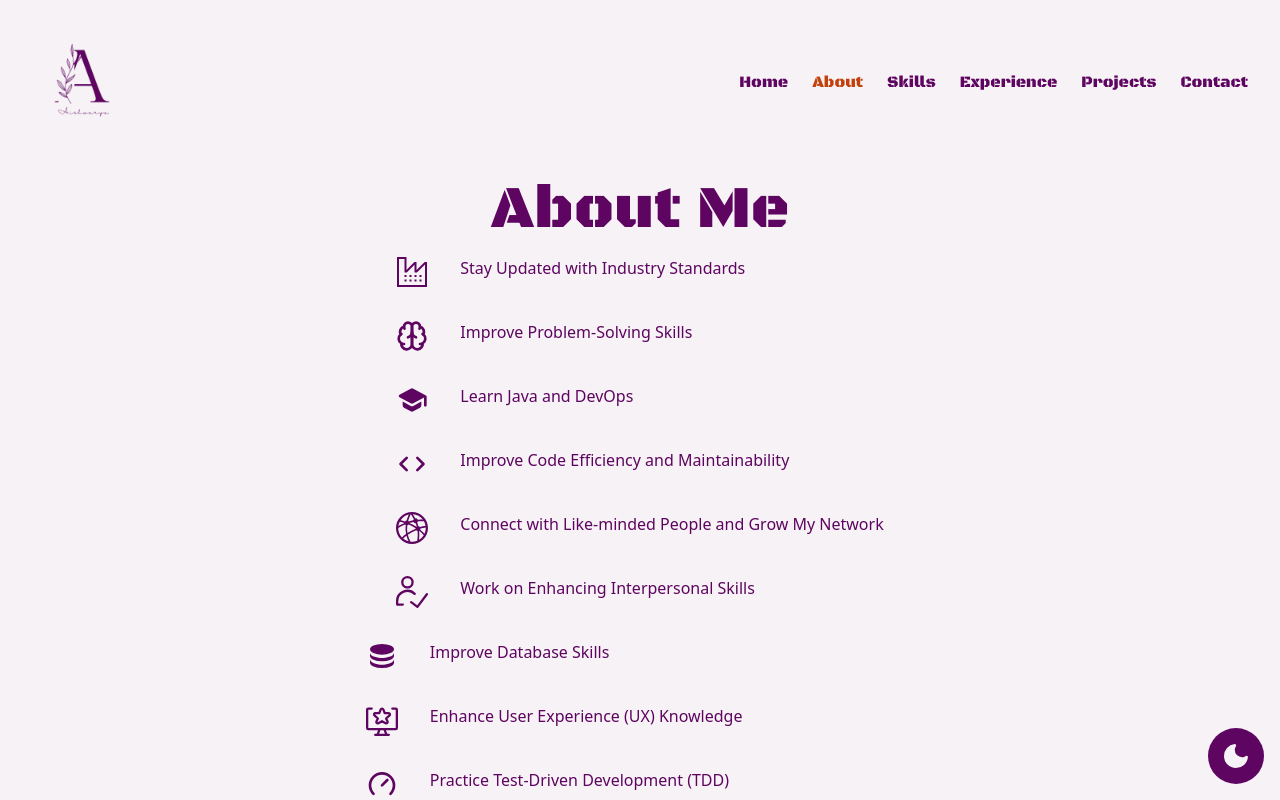
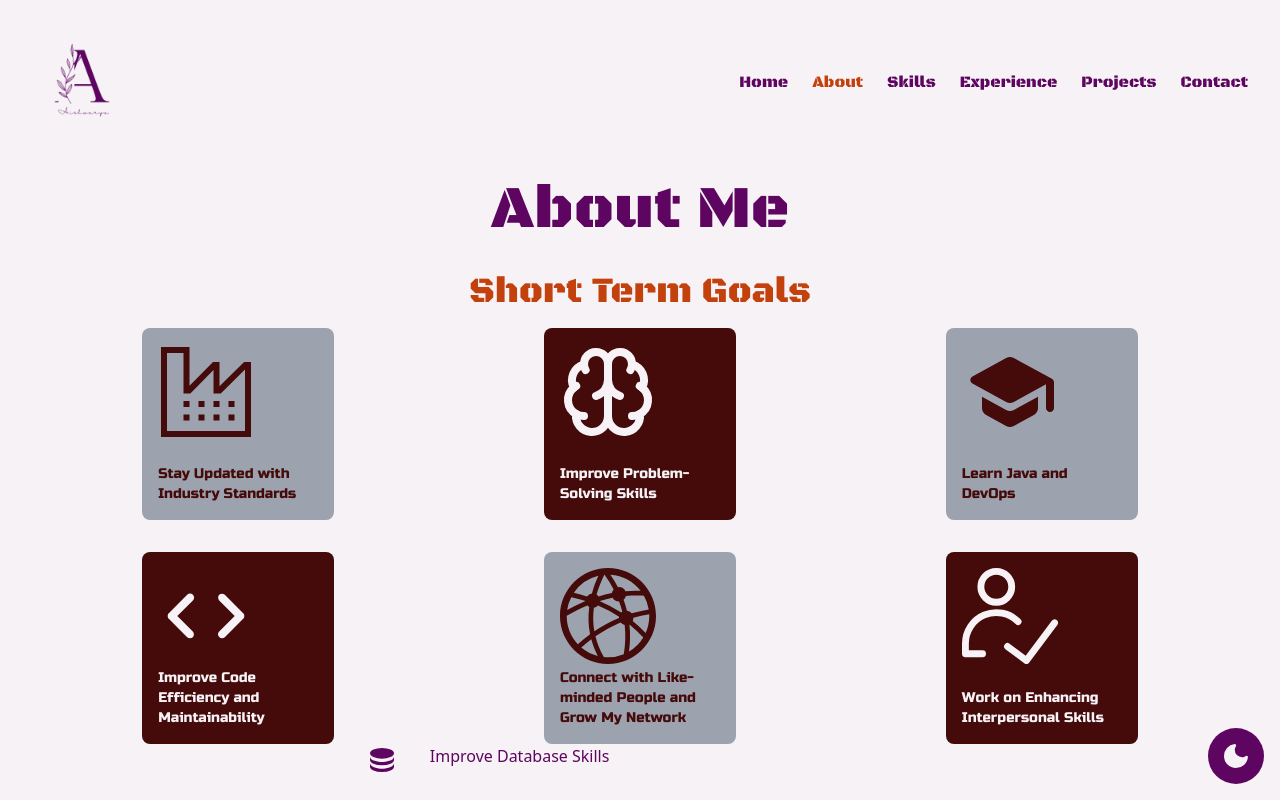
Before and after one commit to AishwaryaSubash/portfolio-website, a React (Vite) app: page /about in a window 1280 px wide. Shown: the top 800 px of the page. Built offline with nearby package versions, Linux system fonts and the light colour scheme.

Commit message:
short term goals

```diff
--- a/src/pages/About.tsx
+++ b/src/pages/About.tsx
@@ -1,20 +1,49 @@
-import { interests, longTermGoals, shortTermGoals } from "../utils/constants";
+import {
+  interests,
+  longTermGoals,
+  shortTermGoals,
+  // topSkills,
+} from "../utils/constants";
 import pageTransition from "../utils/pageTransition";
+// import { circleStyles } from "../utils/style";
 
 const About = () => {
   return (
     <div className="flex flex-col justify-center items-center bg-lightBg text-lightText dark:bg-darkBg dark:text-darkText">
       <p className="text-6xl font-headingFont my-4">About Me</p>
-      <div>
-        {shortTermGoals.map((goal, index) => (
-          <div key={index} className="flex">
-            <div
-              dangerouslySetInnerHTML={{ __html: goal.image }}
-              className="w-16 h-16 cursor-pointer max-sm:w-12 max-sm:h-12"
-            />
-            <p>{goal.content}</p>
+      {/* <div className="relative flex items-center justify-center w-6/12">
+        {topSkills.map((skill, index) => (
+          <div key={index} className={`absolute flex ${circleStyles[index]}`}>
+            <p className="flex items-center justify-center text-center bg-lightText text-lightBg dark:bg-darkText dark:text-darkBg p-4 w-40 h-40 rounded-full">
+              {skill}
+            </p>
           </div>
         ))}
+      </div> */}
+      {/* mt-44 */}
+
+      <div className="flex flex-col w-11/12">
+        <p className="text-4xl text-center text-lightHighlight dark:text-darkHighlight font-headingFont my-4 max-lg:px-4">
+          Short Term Goals
+        </p>
+        <div className="grid grid-cols-3 items-center justify-items-center gap-8 font-textFont max-md:grid-cols-2">
+          {shortTermGoals.map((goal, index) => (
+            <div
+              key={index}
+              className={`flex flex-col justify-between h-48 w-48 p-4 rounded-lg max-sm:h-36 max-sm:w-44 ${
+                index % 2 === 0
+                  ? "bg-lightHighlightBg text-lightAltHighlight dark:bg-darkHighlightBg dark:text-lightBg"
+                  : "bg-lightAltHighlight text-lightBg dark:bg-darkAltHighlight dark:text-darkBg"
+              }`}
+            >
+              <div
+                dangerouslySetInnerHTML={{ __html: goal.image }}
+                className="w-24 h-24 cursor-pointer max-sm:w-10 max-sm:h-10"
+              />
+              <p className="text-sm">{goal.content}</p>
+            </div>
+          ))}
+        </div>
       </div>
       <div>
         {longTermGoals.map((goal, index) => (
--- a/src/pages/Skills.tsx
+++ b/src/pages/Skills.tsx
@@ -70,9 +70,9 @@ const Skills = () => {
                           </div>
                         </div>
                       </MediaQuery>
-                      <div className="flex flex-start overflow-hidden w-full font-sans rounded-full text-xs font-medium h-3 bg-gray-400 dark:bg-neutral-600 ">
+                      <div className="flex flex-start overflow-hidden w-full font-sans rounded-full text-xs font-medium h-3 bg-lightHighlightBg dark:bg-darkHighlightBg">
                         <motion.div
-                          className="flex justify-center items-center h-full overflow-hidden break-all rounded-full  bg-red-950 dark:bg-yellow-100"
+                          className="flex justify-center items-center h-full overflow-hidden break-all rounded-full bg-lightAltHighlight dark:bg-darkAltHighlight"
                           initial={{ width: 0 }}
                           animate={{ width: `${item.proficiency}%` }}
                           transition={{ duration: 1, delay: 1 }}
--- /dev/null
+++ b/src/utils/style.ts
@@ -0,0 +1,7 @@
+export const circleStyles: { [key: number]: string } = {
+  0: "top-0 left-0",
+  1: "top-0 left-[130px]",
+  2: "top-0 left-[260px]",
+  3: "top-0 left-[390px]",
+  4: "top-0 left-[520px]",
+};
--- a/tailwind.config.js
+++ b/tailwind.config.js
@@ -3,12 +3,12 @@ export default {
   content: ["./index.html", "./src/**/*.{js,ts,jsx,tsx}"],
   theme: {
     screens: {
-      'sm': '640px',
-      'md': '768px',
-      'tablet': "795px",
-      'lg': '1024px',
-      'xl': '1280px',
-      '2xl': '1536px',
+      sm: "640px",
+      md: "768px",
+      tablet: "795px",
+      lg: "1024px",
+      xl: "1280px",
+      "2xl": "1536px",
     },
     extend: {
       fontFamily: {
@@ -22,10 +22,14 @@ export default {
         lightText: "#5d0560",
         lightTextOpacity: "#5d0560ea",
         lightHighlight: "#c2410c",
+        lightAltHighlight: "#450A0A",
+        lightHighlightBg: "#9CA3AF",
         darkBg: "#1d1b26",
         darkText: "#d3c1f0",
         darkTextOpacity: "#d3c1f0ea",
         darkHighlight: "#bef264",
+        darkAltHighlight: "#FEF9C3",
+        darkHighlightBg: "#525252",
       },
       animation: {
         marquee: "marquee 25s linear infinite",
```
Also changed, not shown: src/utils/constants.ts (+6 -6 lines), src/style.ts (deleted).
